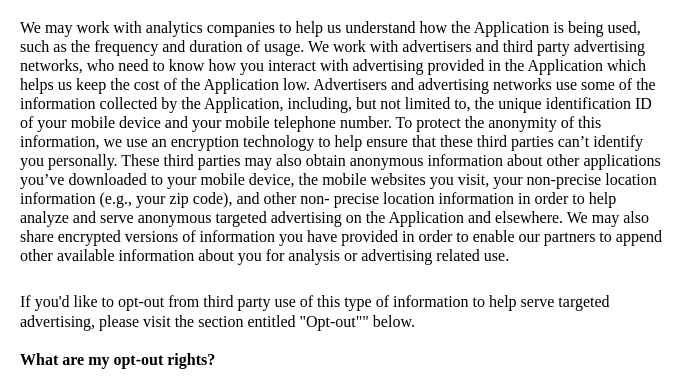
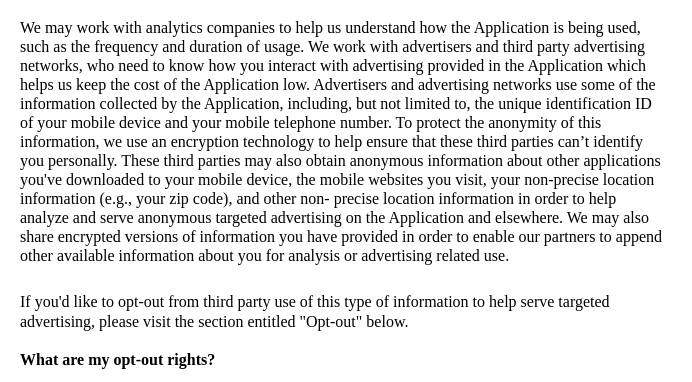
Before and after one commit to lawlight33/lawlight33.github.io, a plain HTML site: page index.html in a window 1280 px wide. Shown: the part 1178-1560 px from the top of the page, 93-785 px from the left. Drawn offline with Linux system fonts and the light colour scheme.

Commit message:
Add files via upload

```diff
--- a/index.html
+++ b/index.html
@@ -3,7 +3,7 @@
 <HEAD>
 <META http-equiv="Content-Type" content="text/html; charset=UTF-8">
 <META http-equiv="X-UA-Compatible" content="IE=8">
-<TITLE>bcl_1736985214.htm</TITLE>
+<TITLE>LawGame Privacy Policy</TITLE>
 <META name="generator" content="BCL easyConverter SDK 5.0.140">
 <STYLE type="text/css">
 
@@ -56,7 +56,7 @@ body {margin-top: 0px;margin-left: 0px;}
 </HEAD>
 
 <BODY>
-<DIV id="page" align="justify">
+<DIV id="page" text-align="justify">
 
 <P class="p0 ft0">PRIVACY POLICY</P>
 <P class="p1 ft1">This privacy policy governs your use of the software application LawGame ("Application") for mobile devices that was created by LawGame Studios. The Application is mobile game.</P>
@@ -79,8 +79,8 @@ body {margin-top: 0px;margin-left: 0px;}
 <P class="p15 ft1"><SPAN class="ft1">•</SPAN><SPAN class="ft3">if LawGameStudios is involved in a merger, acquisition, or sale of all or a portion of its assets, you will be notified via email and/or a prominent notice on our Web site of any change in ownership or uses of this information, as well as any choices you may have regarding this information.</SPAN></P>
 <P class="p16 ft1"><SPAN class="ft1">•</SPAN><SPAN class="ft3">to advertisers and third party advertising networks and analytics companies as described in the section below</SPAN></P>
 <P class="p8 ft2">Automatic Data Collection and Advertising</P>
-<P class="p17 ft1">We may work with analytics companies to help us understand how the Application is being used, such as the frequency and duration of usage. We work with advertisers and third party advertising networks, who need to know how you interact with advertising provided in the Application which helps us keep the cost of the Application low. Advertisers and advertising networks use some of the information collected by the Application, including, but not limited to, the unique identification ID of your mobile device and your mobile telephone number. To protect the anonymity of this information, we use an encryption technology to help ensure that these third parties can’t identify you personally. These third parties may also obtain anonymous information about other applications you’ve downloaded to your mobile device, the mobile websites you visit, your <NOBR>non-precise</NOBR> location information (e.g., your zip code), and other non- precise location information in order to help analyze and serve anonymous targeted advertising on the Application and elsewhere. We may also share encrypted versions of information you have provided in order to enable our partners to append other available information about you for analysis or advertising related use.</P>
-<P class="p18 ft5">If you'd like to <NOBR>opt-out</NOBR> from third party use of this type of information to help serve targeted advertising, please visit the section entitled <NOBR>"Opt-out"</NOBR>" below.</P>
+<P class="p17 ft1">We may work with analytics companies to help us understand how the Application is being used, such as the frequency and duration of usage. We work with advertisers and third party advertising networks, who need to know how you interact with advertising provided in the Application which helps us keep the cost of the Application low. Advertisers and advertising networks use some of the information collected by the Application, including, but not limited to, the unique identification ID of your mobile device and your mobile telephone number. To protect the anonymity of this information, we use an encryption technology to help ensure that these third parties can’t identify you personally. These third parties may also obtain anonymous information about other applications you've downloaded to your mobile device, the mobile websites you visit, your <NOBR>non-precise</NOBR> location information (e.g., your zip code), and other non- precise location information in order to help analyze and serve anonymous targeted advertising on the Application and elsewhere. We may also share encrypted versions of information you have provided in order to enable our partners to append other available information about you for analysis or advertising related use.</P>
+<P class="p18 ft5">If you'd like to <NOBR>opt-out</NOBR> from third party use of this type of information to help serve targeted advertising, please visit the section entitled <NOBR>"Opt-out"</NOBR> below.</P>
 <P class="p19 ft2">What are my <NOBR>opt-out</NOBR> rights?</P>
 <P class="p20 ft1">There are multiple <NOBR>opt-out</NOBR> options for users of this Application:</P>
 <P class="p21 ft1"><NOBR><SPAN class="ft6">Opt-out</SPAN></NOBR><SPAN class="ft6"> of all information collection by uninstalling the Application:</SPAN> You can stop all collection of information by the Application easily by uninstalling the Application. You may use the standard uninstall processes as may be available as part of your mobile device or via the mobile application marketplace or network. You can also request to <NOBR>opt-out</NOBR> via email, at lawgamestudios@gmail.com.</P>
```
